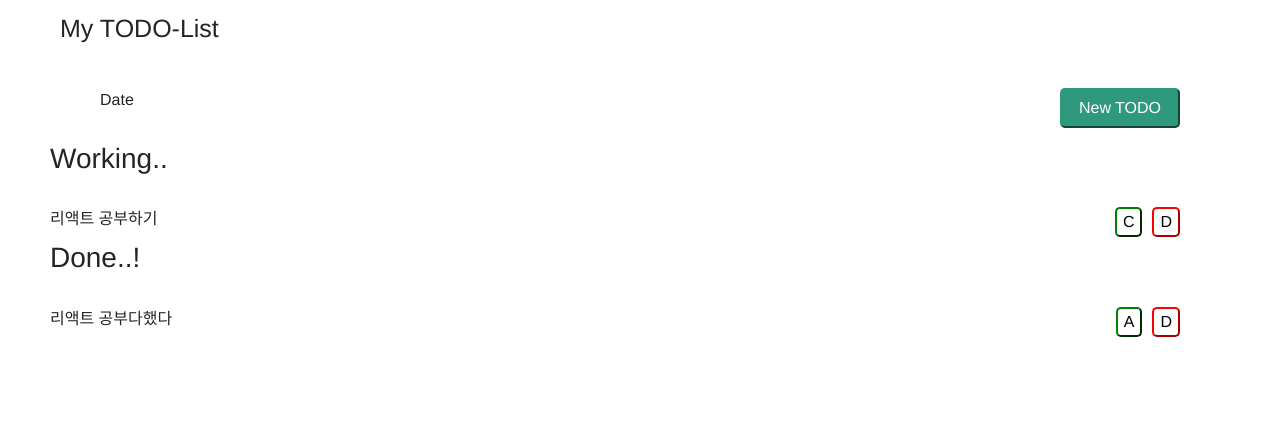
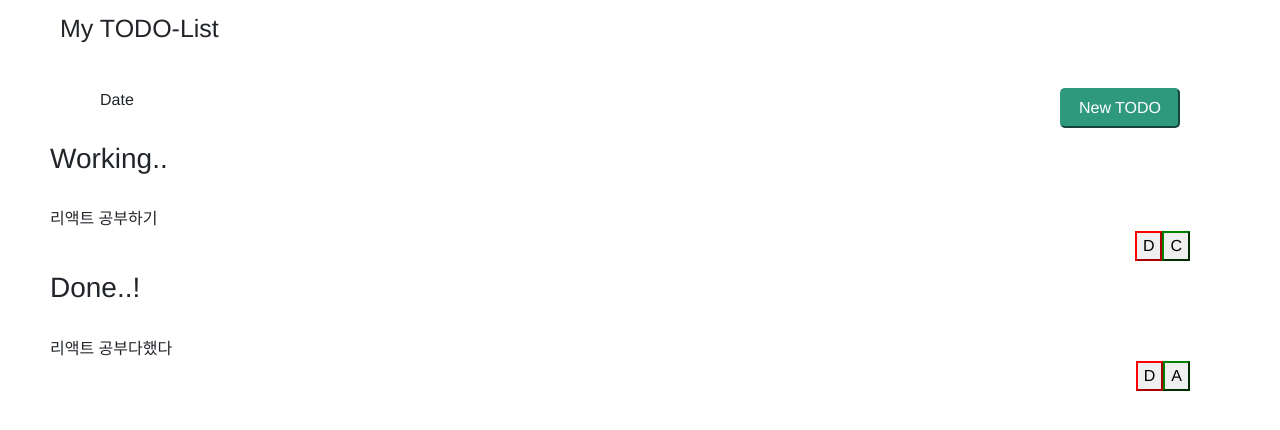
Before and after one commit to HyebeenEmma/TodoStudy_React, a React (Create React App) app: page / in a window 1280 px wide. Shown: the top 430 px of the page. Built offline with nearby package versions, Linux system fonts and the light colour scheme.

Commit message:
Update App.js

```diff
--- a/src/App.js
+++ b/src/App.js
@@ -20,11 +20,16 @@ function CustomButton(props) {
 
 //List 초록창 컴포넌트
 function List(props) {
-  if (props.list.isActive === true) {
-    return (
-      <div className="component-style">
-        {props.list.todo}
-        {/* <p>{props.list.memo}</p> */}
+  const buttonStyle = {
+    display: "flex",
+    justifyContent: "flex-end",
+    alignItems: "center",
+  };
+
+  return (
+    <div className="component-style">
+      <div>{props.list.todo}</div>
+      <div style={buttonStyle}>
         <CustomButton
           color="red"
           onClick={() => props.handleDelete(props.list.id)}
@@ -35,30 +40,11 @@ function List(props) {
           color="green"
           onClick={() => props.handleActive(props.list.id)}
         >
-          C
+          {props.list.isActive ? "C" : "A"}
         </CustomButton>
       </div>
-    );
-  } else {
-    return (
-      <div className="component-style">
-        {props.list.todo}
-        {/* <p>{props.list.memo}</p> */}
-        <CustomButton
-          color="red"
-          onClick={() => props.handleDelete(props.list.id)}
-        >
-          D
-        </CustomButton>
-        <CustomButton
-          color="green"
-          onClick={() => props.handleActive(props.list.id)}
-        >
-          A
-        </CustomButton>
-      </div>
-    );
-  }
+    </div>
+  );
 }
 
 const App = () => {
```
